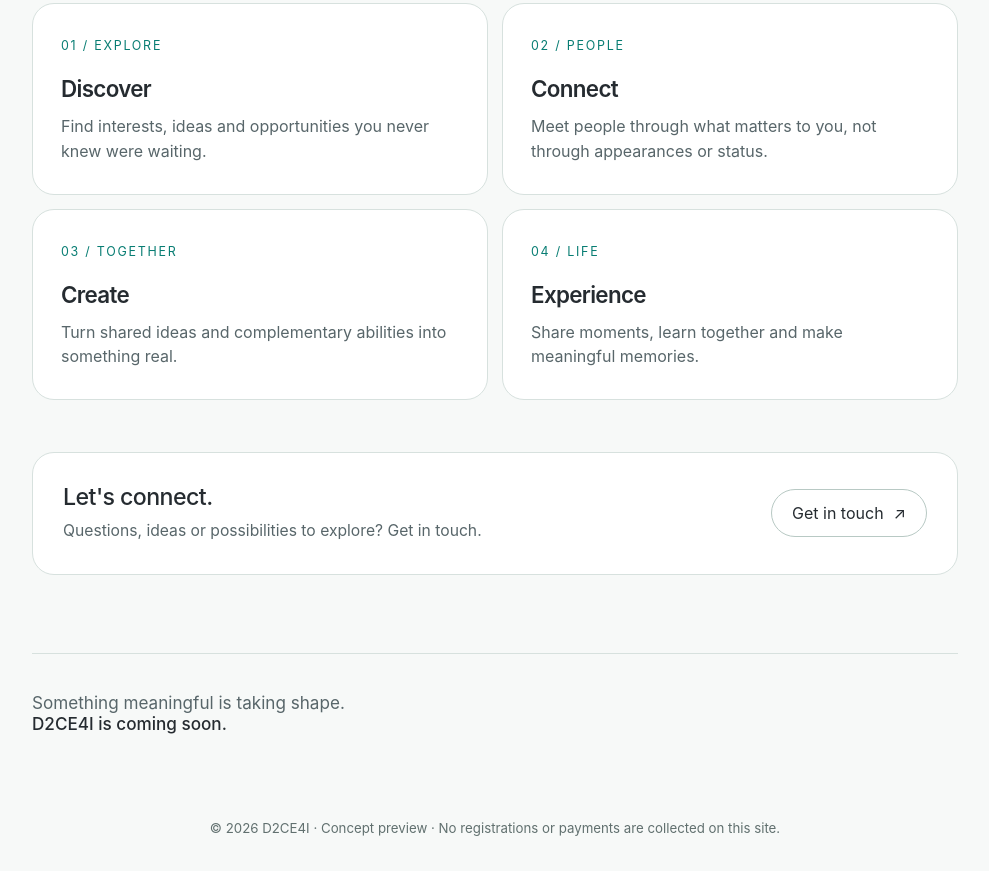
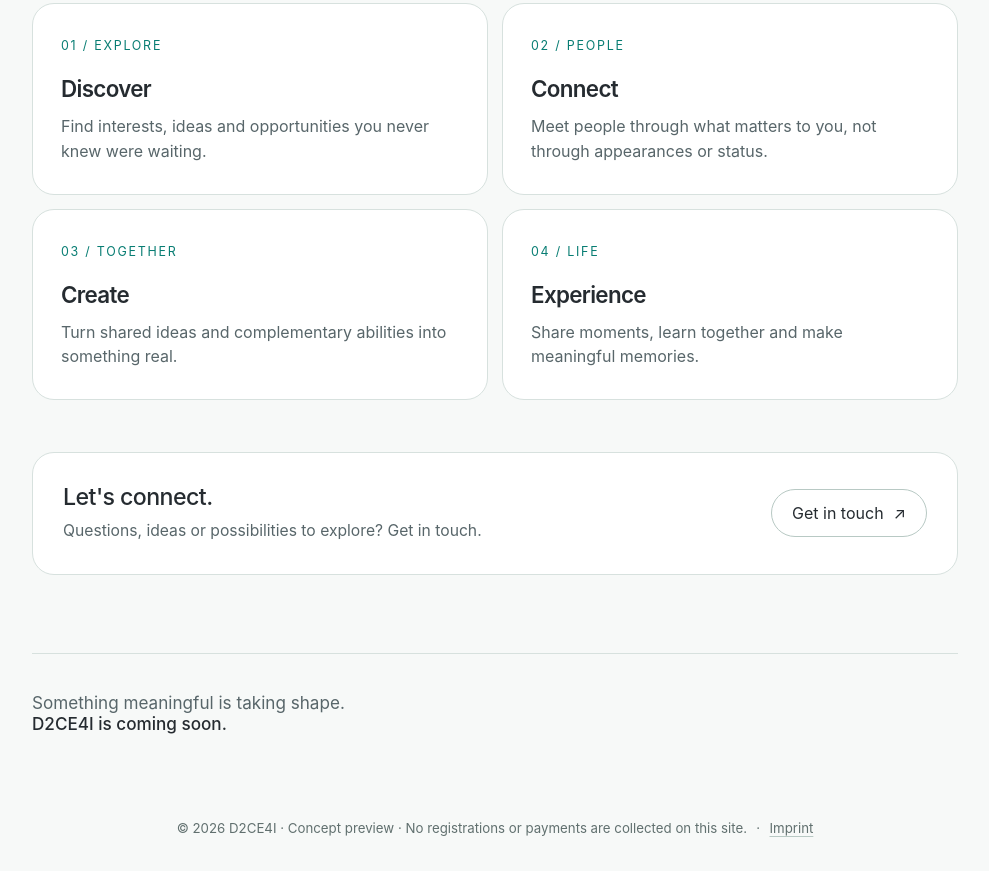
Before and after one commit to rwmt95ny9r-gif/d2ce4i-website, a plain HTML site: page index.html in a window 1280 px wide. Shown: the part 1283-2154 px from the top of the page, without its empty margins (145-1134 px from the left). Drawn offline with Linux system fonts and the light colour scheme.

Commit message:
feat: add discreet imprint link to landing footer

```diff
--- a/index.html
+++ b/index.html
@@ -69,6 +69,9 @@
     .contact-button{background:transparent;color:var(--text);font:inherit;cursor:pointer;white-space:nowrap}
     .contact-button:focus-visible{outline:2px solid var(--accent);outline-offset:4px}
     footer{max-width:var(--max);margin:0 auto;padding:0 24px 35px;color:var(--footer);font-size:.83rem;text-align:center}
+    footer a{color:inherit;text-decoration:underline;text-decoration-color:var(--outline);text-underline-offset:3px}
+    footer a:hover{color:var(--accent);text-decoration-color:var(--accent)}
+    .footer-separator{margin:0 .35rem}
     .back-to-top{position:fixed;z-index:20;right:max(18px,env(safe-area-inset-right));bottom:calc(22px + env(safe-area-inset-bottom));width:52px;height:52px;display:flex;align-items:center;justify-content:center;padding:0;border:1px solid var(--outline);border-radius:50%;background:var(--panel);color:var(--accent);box-shadow:0 6px 22px rgba(0,0,0,.13);cursor:pointer;transition:background .2s,border-color .2s,transform .2s}
     .back-to-top[hidden]{display:none}
     .back-to-top:hover{background:var(--hover);border-color:var(--accent);transform:translateY(-2px)}
@@ -138,7 +141,7 @@
       </section>
     </div>
   </main>
-  <footer>© <span id="year">2026</span> D2CE4I · Concept preview · No registrations or payments are collected on this site.</footer>
+  <footer>© <span id="year">2026</span> D2CE4I · Concept preview · No registrations or payments are collected on this site. <span class="footer-separator" aria-hidden="true">·</span> <a href="/imprint.html">Imprint</a></footer>
   <button class="back-to-top" type="button" id="back-to-top" aria-label="Back to top" title="Back to top" hidden>
     <svg viewBox="0 0 24 24" aria-hidden="true"><path d="M12 20V4m-7 7 7-7 7 7"/></svg>
   </button>
```
